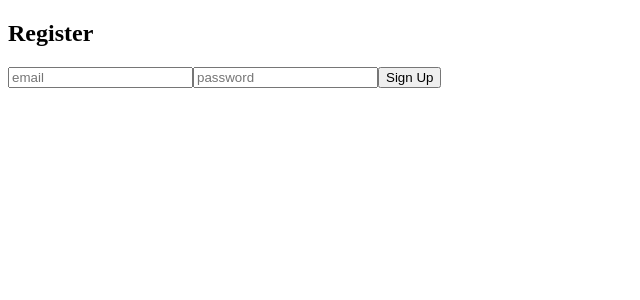
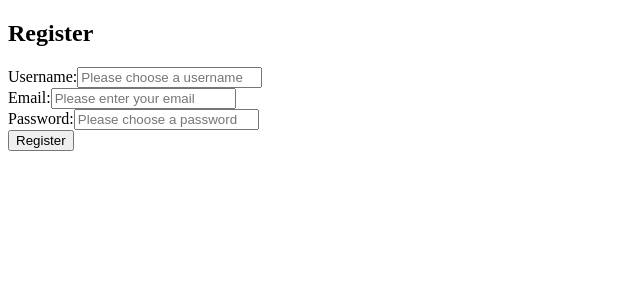
Before and after one commit to anginblu/Peraide-v4, a React (Create React App) app in the folder Frontend/: page /register in a window 1280 px wide. Shown: the top 300 px of the page, without its empty margins (0-640 px from the left). Built offline with nearby package versions, Linux system fonts and the light colour scheme.

Commit message:
fix register form

```diff
--- a/Frontend/src/components/RegisterForm.js
+++ b/Frontend/src/components/RegisterForm.js
@@ -53,25 +53,39 @@ class RegisterForm extends Component {
       <div className='form-inline'>
         <h2>Register</h2>
         <div className="form-group">
+
+          <form onSubmit={e => this.handleSubmit(e)}>
+
+              <label>Username:</label>
               <input
+              name="username"
               className="form-control"
-            type="text"
-            placeholder="email"
+              type="text" placeholder="Please choose a username"
+              onChange={e => this.setState({username: e.target.value})}
+              value={this.state.username}
+              /><br/>
+
+              <label>Email:</label>
+              <input
+              name="email"
+              className="form-control"
+              type="text" placeholder="Please enter your email"
               onChange={e => this.setState({email: e.target.value})}
-          />
+              value={this.state.email}
+              /><br/>
+
+              <label>Password:</label>
               <input
+              name="password"
               className="form-control"
-            type="password"
-            placeholder="password"
+              type="password" placeholder="Please choose a password"
               onChange={e => this.setState({password: e.target.value})}
-          />
-          <button
-            className="btn btn-primary"
-            type="button"
-            onClick={(e) => this.handleSubmit(e)}
-          >
-          Sign Up
-          </button>
+              value={this.state.password}
+              /><br/>
+
+              <button type="submit" className="btn custom-btn">Register</button>
+            </form>
+
         </div>
       </div>
     )
```
Lines whose indentation alone changed are shown as unchanged.
